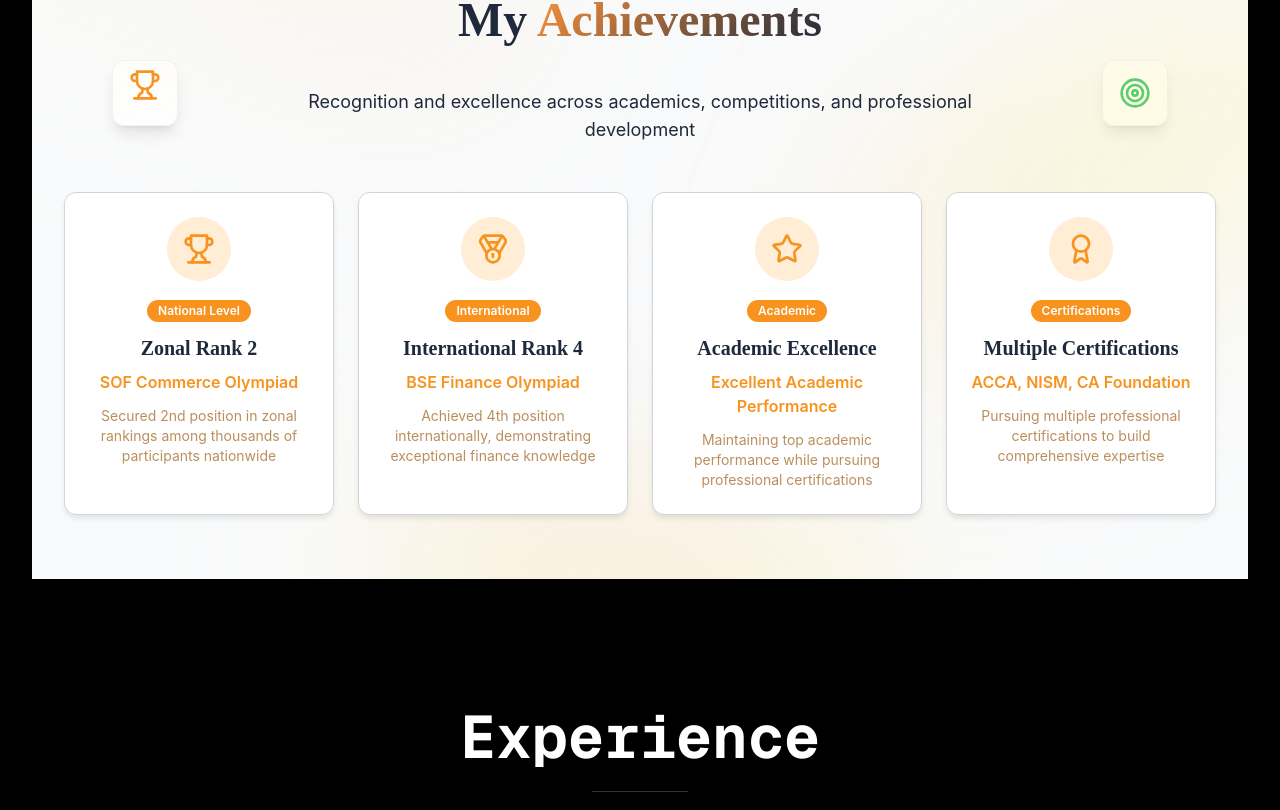
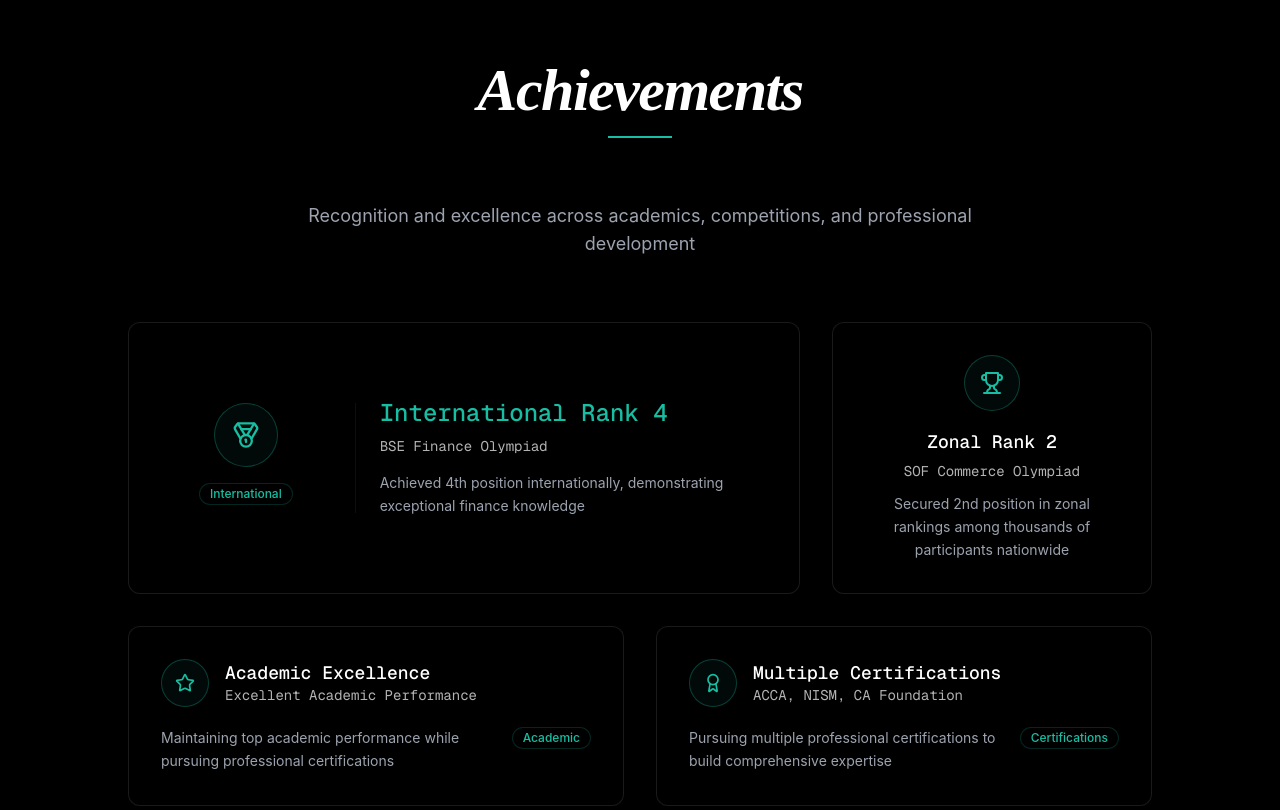
Before and after one commit to aakanksha-singh-hub/devanbansal-portfolio, a React (Vite) app: page / in a window 1280 px wide. Shown: the part 3310-4120 px from the top of the page. Built offline with nearby package versions, Linux system fonts and the light colour scheme.

Commit message:
refactor: enhance AchievementsSection

```diff
--- a/src/components/AchievementsSection.tsx
+++ b/src/components/AchievementsSection.tsx
@@ -1,128 +1,207 @@
-
-import React from 'react';
-import { Card, CardContent } from '@/components/ui/card';
-import { Badge } from '@/components/ui/badge';
-import { Trophy, Award, Medal, Star, TrendingUp, Target, BarChart3 } from 'lucide-react';
+import React from "react";
+import { Card, CardContent } from "@/components/ui/card";
+import { Badge } from "@/components/ui/badge";
+import {
+  Trophy,
+  Award,
+  Medal,
+  Star,
+  TrendingUp,
+  Target,
+  BarChart3,
+} from "lucide-react";
 
 const AchievementsSection = () => {
   const achievements = [
     {
       title: "Zonal Rank 2",
       subtitle: "SOF Commerce Olympiad",
-      description: "Secured 2nd position in zonal rankings among thousands of participants nationwide",
+      description:
+        "Secured 2nd position in zonal rankings among thousands of participants nationwide",
       icon: Trophy,
       badge: "National Level",
-      color: "orange"
+      color: "purple",
     },
     {
       title: "International Rank 4",
       subtitle: "BSE Finance Olympiad",
-      description: "Achieved 4th position internationally, demonstrating exceptional finance knowledge",
+      description:
+        "Achieved 4th position internationally, demonstrating exceptional finance knowledge",
       icon: Medal,
       badge: "International",
-      color: "orange"
+      color: "purple",
     },
     {
       title: "Academic Excellence",
       subtitle: "Excellent Academic Performance",
-      description: "Maintaining top academic performance while pursuing professional certifications",
+      description:
+        "Maintaining top academic performance while pursuing professional certifications",
       icon: Star,
       badge: "Academic",
-      color: "orange"
+      color: "purple",
     },
     {
       title: "Multiple Certifications",
       subtitle: "ACCA, NISM, CA Foundation",
-      description: "Pursuing multiple professional certifications to build comprehensive expertise",
+      description:
+        "Pursuing multiple professional certifications to build comprehensive expertise",
       icon: Award,
       badge: "Certifications",
-      color: "orange"
-    }
+      color: "purple",
+    },
   ];
 
   return (
-    <section id="achievements" className="section-padding bg-gray-50 relative overflow-hidden">
-      {/* ✨ Unified Animated Gradient Capsules - EXTREMELY SUBTLE VERSION */}
-      <div className="absolute inset-0 z-10 overflow-hidden pointer-events-none">
-        {/* Left Glow Capsule - EXTREMELY SUBTLE */}
-        <div className="absolute -top-32 -left-48 w-[700px] h-[200px] bg-gradient-to-r from-orange-200 via-amber-200 to-orange-300 opacity-5 blur-[100px] rounded-full rotate-[20deg] animate-pulse" style={{ animationDuration: '8s' }}></div>
+    <section
+      id="achievements"
+      className="py-20 lg:py-32 bg-black relative overflow-hidden"
+    >
+      {/* Subtle Grid Background */}
+      <div className="absolute inset-0 bg-grid-pattern opacity-5 pointer-events-none"></div>
 
-        {/* Right Glow Capsule - EXTREMELY SUBTLE */}
-        <div className="absolute top-[20%] -right-48 w-[600px] h-[180px] bg-gradient-to-l from-orange-100 via-yellow-200 to-orange-200 opacity-5 blur-[110px] rounded-full rotate-[-30deg] animate-pulse" style={{ animationDuration: '10s', animationDelay: '3s' }}></div>
-
-        {/* Bottom Center Glow Capsule - EXTREMELY SUBTLE */}
-        <div className="absolute bottom-[-80px] left-1/2 transform -translate-x-1/2 w-[500px] h-[150px] bg-gradient-to-r from-amber-200 via-orange-200 to-yellow-200 opacity-5 blur-[95px] rounded-full rotate-[10deg] animate-pulse" style={{ animationDuration: '12s', animationDelay: '1.5s' }}></div>
-      </div>
-
-      {/* Finance-themed floating icons */}
-      <div className="absolute inset-0 overflow-hidden pointer-events-none">
-        {/* Top Left - Achievement Ranking */}
-        <div className="absolute top-32 left-20 hidden lg:block animate-fade-in-up" style={{animationDelay: '1s'}}>
-          <div className="bg-white/80 backdrop-blur-sm rounded-xl p-4 shadow-lg border border-gray-200/50">
-            <Trophy className="w-8 h-8 text-orange-500 animate-bounce" style={{animationDuration: '3s'}} />
+      <div className="max-w-6xl mx-auto px-8 lg:px-16 relative z-10">
+        {/* Header */}
+        <div className="text-center mb-16 animate-fade-in-up">
+          <div className="mb-12 md:mb-16 text-center">
+            <h2 className="text-4xl md:text-6xl font-bold text-white font-playfair italic tracking-tight">
+              Achievements
+            </h2>
+            <div className="w-16 h-[2px] bg-teal mt-4 mx-auto"></div>
           </div>
-        </div>
-
-        {/* Top Right - Performance Metrics */}
-        <div className="absolute top-32 right-20 hidden lg:block animate-slide-in-right" style={{animationDelay: '1.5s'}}>
-          <div className="bg-white/90 backdrop-blur-sm rounded-xl p-4 shadow-lg border border-gray-200/50">
-            <Target className="w-8 h-8 text-green-500 animate-pulse" />
-          </div>
-        </div>
-      </div>
-
-      <div className="container-custom relative z-20">
-        <div className="text-center mb-8 md:mb-12 animate-fade-in-up">
-          <h2 className="text-3xl md:text-4xl lg:text-5xl font-bold text-navy-900 mb-4 hover:scale-105 transition-transform duration-500">
-            My <span className="gradient-text">Achievements</span>
-          </h2>
-          <div className="w-20 h-1 bg-gradient-to-r from-navy-600 to-orange-500 mx-auto mb-6 hover:w-32 transition-all duration-500"></div>
-          <p className="text-base md:text-lg text-navy-600 max-w-2xl mx-auto">
-            Recognition and excellence across academics, competitions, and professional development
+          <p className="text-lg text-gray-400 max-w-2xl mx-auto">
+            Recognition and excellence across academics, competitions, and
+            professional development
           </p>
         </div>
 
-        <div className="grid grid-cols-1 sm:grid-cols-2 lg:grid-cols-4 gap-4 md:gap-6">
-          {achievements.map((achievement, index) => {
+        {/* Bento Grid Layout */}
+        <div className="grid grid-cols-1 md:grid-cols-6 gap-6 lg:gap-8 auto-rows-auto">
+          {/* First achievement - Large card spanning 4 columns */}
+          {(() => {
+            const achievement = achievements[1];
             const IconComponent = achievement.icon;
             return (
               <Card
-                key={index}
-                className="group hover-lift border-gray-300 hover:border-orange-300 transition-all duration-500 hover:shadow-xl hover:shadow-orange-500/20 animate-fade-in-up bg-white hover:bg-gradient-to-br hover:from-white hover:to-orange-50/20"
-                style={{ animationDelay: `${index * 0.1}s` }}
+                key="achievement-0"
+                className="bg-black border border-white/10 rounded-xl hover:border-teal/30 transition-all duration-300 group animate-fade-in-up md:col-span-4 md:row-span-1"
               >
-                <CardContent className="p-4 md:p-6 text-center">
-                  <div className={`mx-auto mb-4 p-3 rounded-full w-14 h-14 md:w-16 md:h-16 flex items-center justify-center transition-all duration-300 ${
-                    achievement.color === 'orange'
-                      ? 'bg-orange-100 group-hover:bg-orange-200 group-hover:scale-110'
-                      : 'bg-navy-100 group-hover:bg-navy-200 group-hover:scale-110'
-                  }`}>
-                    <IconComponent className={`h-6 w-6 md:h-8 md:w-8 transition-colors duration-300 ${
-                      achievement.color === 'orange' ? 'text-orange-500 group-hover:text-orange-600' : 'text-navy-500 group-hover:text-navy-600'
-                    }`} />
+                <CardContent className="p-8 h-full flex flex-col md:flex-row md:items-center">
+                  <div className="md:w-1/3 flex flex-col items-center text-center md:border-r md:border-teal/10 md:pr-6 md:mr-6">
+                    {/* Icon */}
+                    <div className="w-16 h-16 border border-teal/30 rounded-full flex items-center justify-center mb-4 group-hover:border-teal/50 transition-all duration-300 bg-teal/5">
+                      <IconComponent className="w-7 h-7 text-teal" />
+                    </div>
+
+                    {/* Badge */}
+                    <Badge
+                      variant="outline"
+                      className="bg-black text-teal border-teal/20 hover:bg-teal/5 transition-colors mb-2 text-xs font-medium"
+                    >
+                      {achievement.badge}
+                    </Badge>
                   </div>
 
-                  <Badge
-                    className={`mb-3 text-xs font-semibold transition-all duration-300 text-white ${
-                      achievement.badge === 'National Level' || achievement.badge === 'Academic' || achievement.badge === 'International' || achievement.badge === 'Certifications'
-                        ? 'bg-orange-500 hover:bg-orange-600 group-hover:scale-105'
-                        : 'bg-navy-700 hover:bg-navy-800 group-hover:scale-105'
-                    }`}
-                  >
-                    {achievement.badge}
-                  </Badge>
+                  <div className="md:w-2/3 mt-6 md:mt-0 text-left">
+                    {/* Title */}
+                    <h3 className="text-2xl font-medium text-white mb-2 font-geist-mono leading-tight">
+                      <span className="text-teal">{achievement.title}</span>
+                    </h3>
 
-                  <h3 className="text-lg md:text-xl font-bold text-navy-900 mb-2 group-hover:text-navy-800 transition-colors">
+                    {/* Subtitle */}
+                    <p className="text-white/70 mb-4 text-sm font-geist-mono">
+                      {achievement.subtitle}
+                    </p>
+
+                    {/* Description */}
+                    <p className="text-gray-400 text-sm leading-relaxed">
+                      {achievement.description}
+                    </p>
+                  </div>
+                </CardContent>
+              </Card>
+            );
+          })()}
+
+          {/* Second achievement - Medium card spanning 2 columns */}
+          {(() => {
+            const achievement = achievements[0];
+            const IconComponent = achievement.icon;
+            return (
+              <Card
+                key="achievement-1"
+                className="bg-black border border-white/10 rounded-xl hover:border-teal/30 transition-all duration-300 group animate-fade-in-up md:col-span-2 md:row-span-1"
+                style={{ animationDelay: "0.1s" }}
+              >
+                <CardContent className="p-8 text-center h-full flex flex-col">
+                  {/* Icon */}
+                  <div className="w-14 h-14 border border-teal/30 rounded-full flex items-center justify-center mx-auto mb-5 group-hover:border-teal/50 transition-all duration-300 bg-teal/5">
+                    <IconComponent className="w-6 h-6 text-teal" />
+                  </div>
+
+                  {/* Badge */}
+
+                  {/* Title */}
+                  <h3 className="text-lg font-medium text-white mb-2 font-geist-mono leading-tight">
                     {achievement.title}
                   </h3>
 
-                  <p className="text-orange-500 font-semibold mb-3 text-sm md:text-base group-hover:text-orange-600 transition-colors">
+                  {/* Subtitle */}
+                  <p className="text-white/70 mb-3 text-sm font-geist-mono">
                     {achievement.subtitle}
                   </p>
 
-                  <p className="text-navy-600 text-xs md:text-sm leading-relaxed group-hover:text-navy-700 transition-colors">
+                  {/* Description */}
+                  <p className="text-gray-400 text-sm leading-relaxed flex-grow">
                     {achievement.description}
                   </p>
+                </CardContent>
+              </Card>
+            );
+          })()}
+
+          {/* Third & Fourth achievements - Side by side in the second row */}
+          {achievements.slice(2, 4).map((achievement, index) => {
+            const IconComponent = achievement.icon;
+            return (
+              <Card
+                key={`achievement-${index + 2}`}
+                className="bg-black border border-white/10 rounded-xl hover:border-teal/30 transition-all duration-300 group animate-fade-in-up md:col-span-3"
+                style={{ animationDelay: `${(index + 2) * 0.1}s` }}
+              >
+                <CardContent className="p-8 h-full flex flex-col">
+                  <div className="flex items-center mb-5">
+                    {/* Icon */}
+                    <div className="w-12 h-12 border border-teal/30 rounded-full flex items-center justify-center group-hover:border-teal/50 transition-all duration-300 mr-4 bg-teal/5">
+                      <IconComponent className="w-5 h-5 text-teal" />
+                    </div>
+
+                    <div>
+                      {/* Title */}
+                      <h3 className="text-lg font-medium text-white font-geist-mono leading-tight">
+                        {achievement.title}
+                      </h3>
+
+                      {/* Subtitle */}
+                      <p className="text-white/70 text-sm font-geist-mono">
+                        {achievement.subtitle}
+                      </p>
+                    </div>
+                  </div>
+
+                  <div className="flex justify-between items-start">
+                    {/* Description */}
+                    <p className="text-gray-400 text-sm leading-relaxed flex-grow pr-4">
+                      {achievement.description}
+                    </p>
+
+                    {/* Badge */}
+                    <Badge
+                      variant="outline"
+                      className="bg-black text-teal border-teal/20 hover:bg-teal/5 transition-colors text-xs font-medium flex-shrink-0"
+                    >
+                      {achievement.badge}
+                    </Badge>
+                  </div>
                 </CardContent>
               </Card>
             );
```
